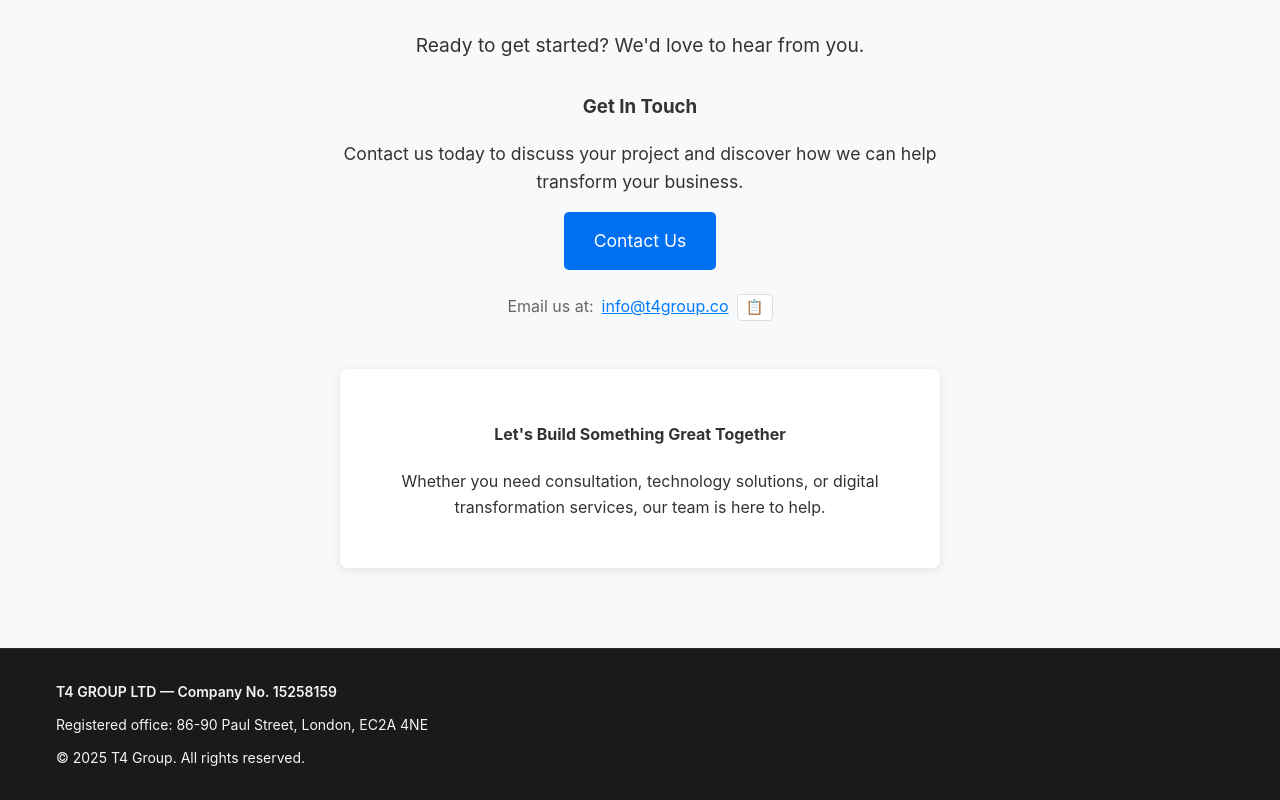
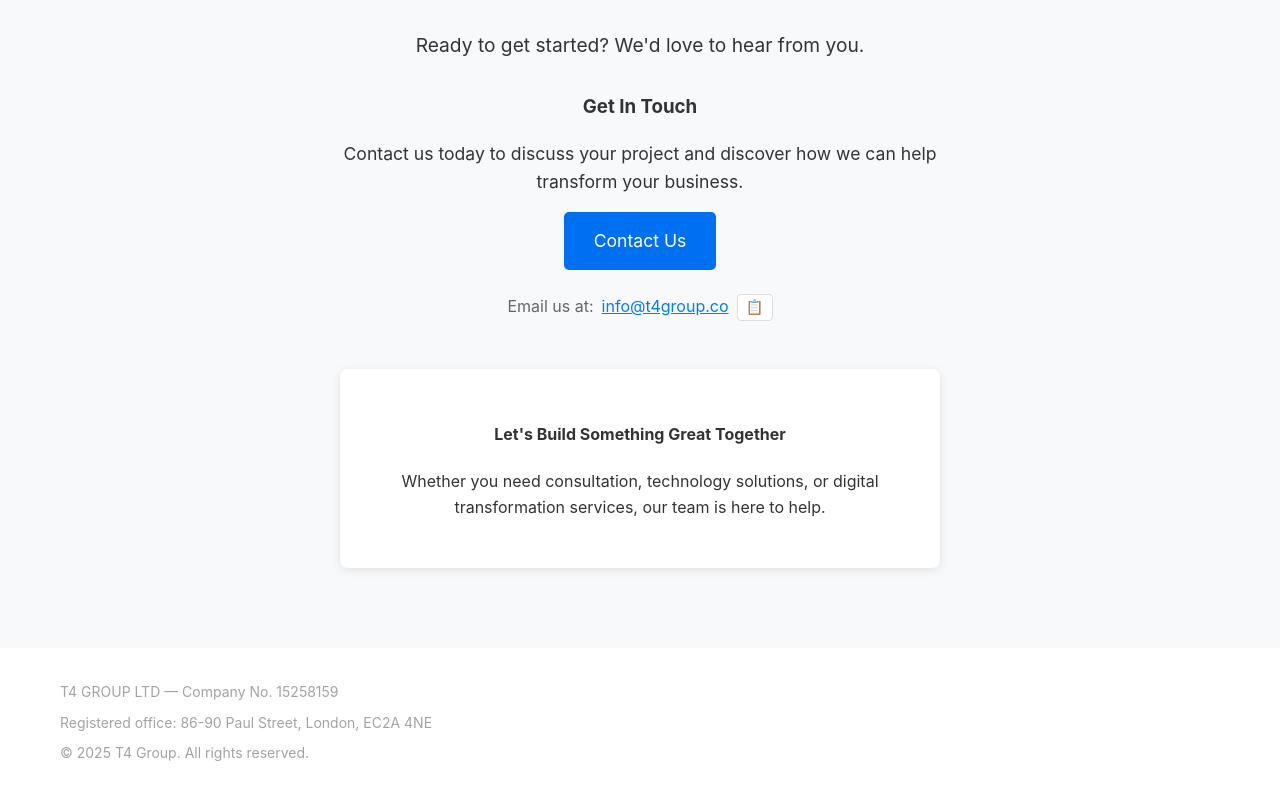
Before and after one commit to agentcafe/t4group-site, a Next.js app: page / in a window 1280 px wide. Shown: the part 1775-2575 px from the top of the page. Built offline with nearby package versions, Linux system fonts and the light colour scheme.

Commit message:
fix(footer): ensure footer renders on landing

```diff
--- a/components/Layout.tsx
+++ b/components/Layout.tsx
@@ -19,26 +19,14 @@ export default function Layout({ children, title = 'T4 Group' }: LayoutProps) {
           <h1>T4 Group</h1>
         </div>
       </header>
-      <main>{children}</main>
-      <footer style={{ backgroundColor: '#1a1a1a', color: '#f5f5f5', padding: '2rem 0' }}>
-        <div className="container" style={{ maxWidth: '1200px', margin: '0 auto', padding: '0 1rem' }}>
-          <div style={{
-            display: 'flex',
-            flexDirection: 'column',
-            gap: '0.75rem',
-            fontSize: '0.875rem',
-            lineHeight: '1.5'
-          }}>
-            <p style={{ margin: 0, fontWeight: '600' }}>
-              T4 GROUP LTD — Company No. 15258159
-            </p>
-            <p style={{ margin: 0 }}>
-              Registered office: 86-90 Paul Street, London, EC2A 4NE
-            </p>
-            <p style={{ margin: 0 }}>
-              © 2025 T4 Group. All rights reserved.
-            </p>
-          </div>
+      <main>
+        {children}
+      </main>
+      <footer>
+        <div className="container">
+          <p>T4 GROUP LTD — Company No. 15258159</p>
+          <p>Registered office: 86-90 Paul Street, London, EC2A 4NE</p>
+          <p>© 2025 T4 Group. All rights reserved.</p>
         </div>
       </footer>
     </>
```
